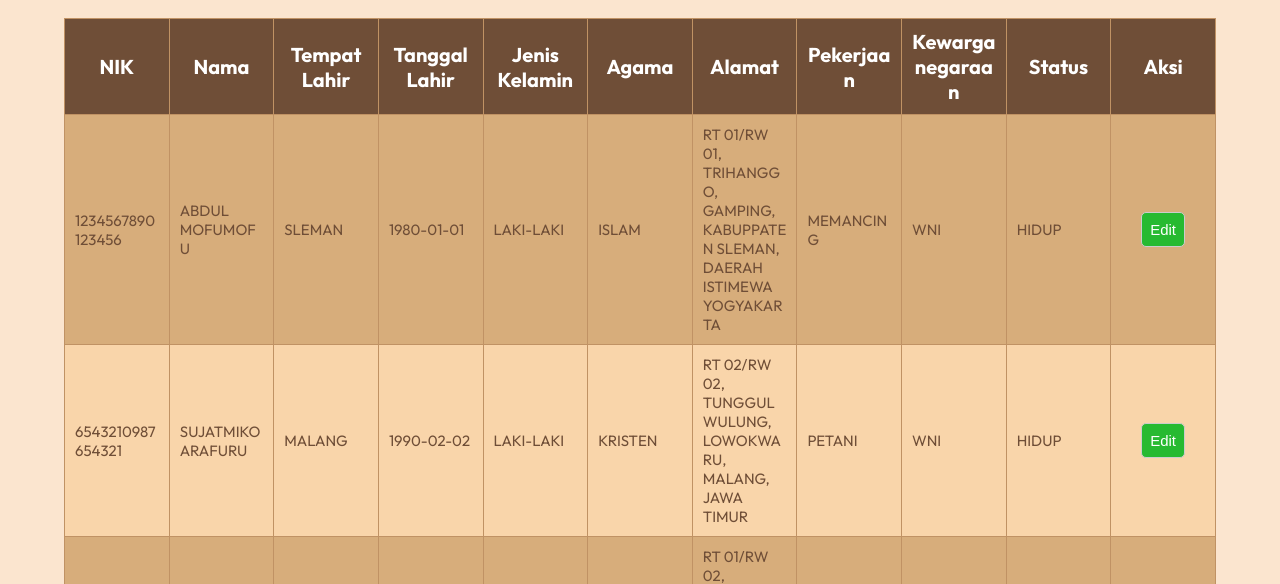
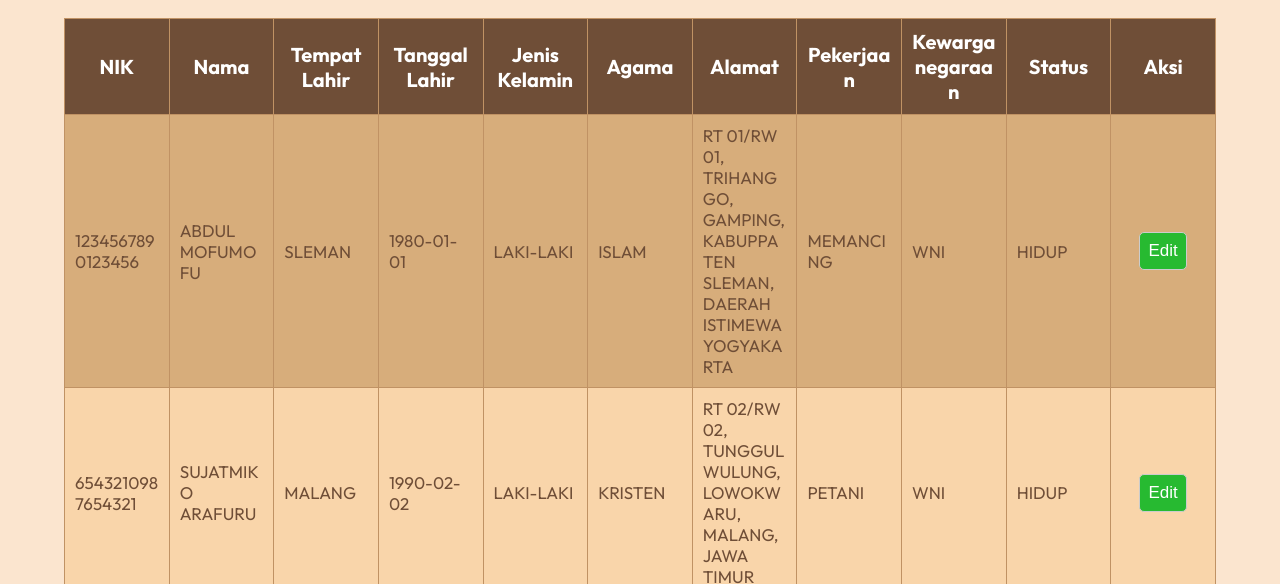
Before and after one commit to lisemaki7/inputdatapenduduk, a plain HTML site: page index.html in a window 1280 px wide. Both pictures are taken after a click on the button "Daftar Data Penduduk". Shown: the part 208-792 px from the top of the page. Drawn offline with Linux system fonts and the light colour scheme.

Commit message:
Update index.html

```diff
--- a/index.html
+++ b/index.html
@@ -98,7 +98,7 @@
                     <th>Aksi</th> <!-- Kolom untuk tombol hapus -->
                 </tr>
             </thead>
-            <tbody style="font-size: 15px; color: #6F4E37;">
+            <tbody style="font-size: 17px; color: #6F4E37;">
             </tbody>
         </table>
         <div id="deleteNotification" class="notification" style="display:none;">
```
